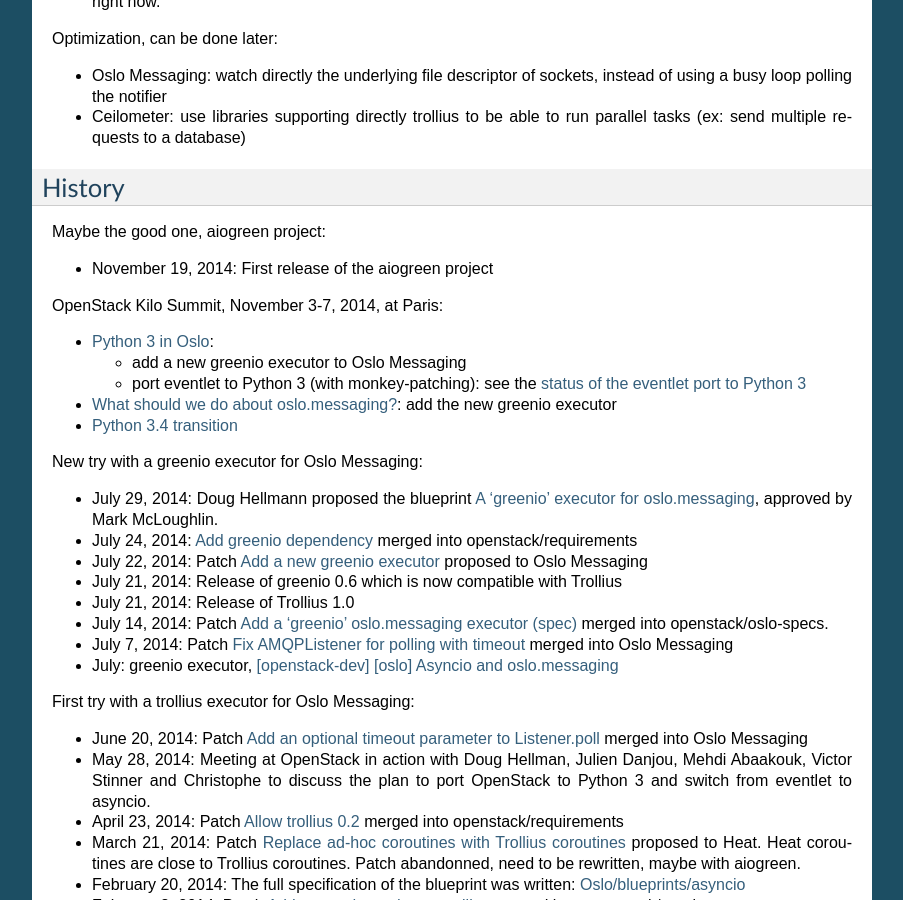
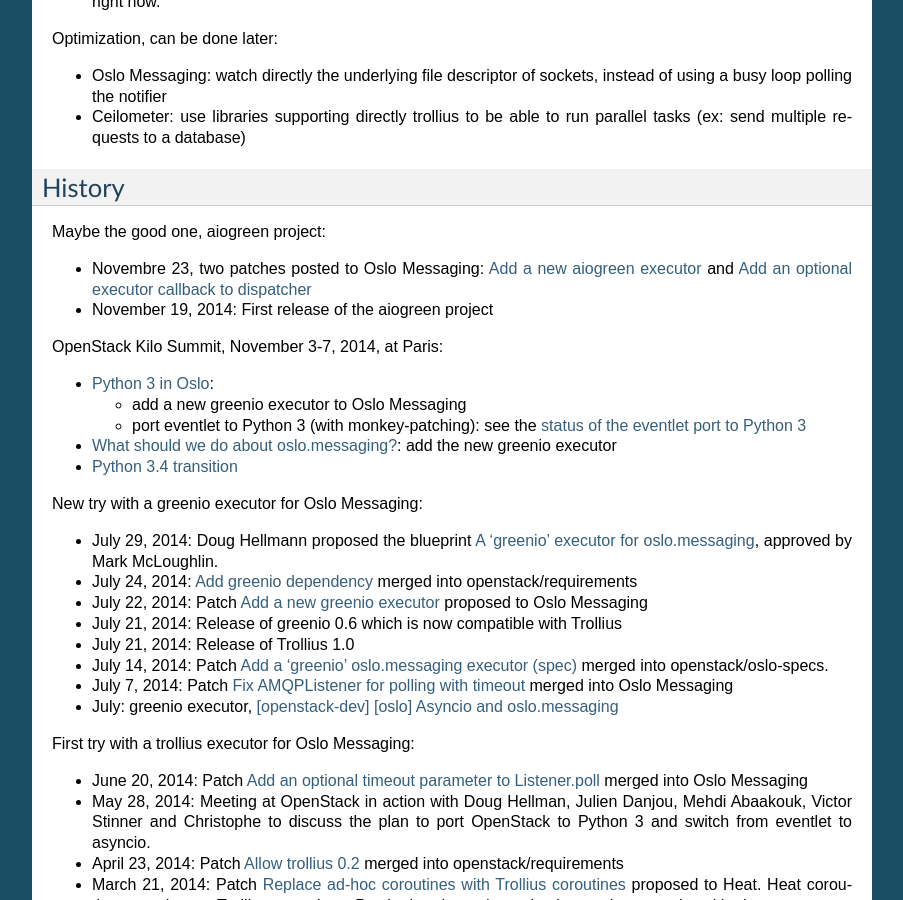
Before and after one commit to openstack-archive/deb-python-aioeventlet, a Sphinx documentation site: the page built from doc/openstack.rst, in a window 1280 px wide and 900 px high, scrolled down 1673 px. Shown: the whole window, without its empty margins (198-1101 px from the left). Built offline with Sphinx 7.4.7, drawn with Linux system fonts in a browser that asks for light colours.

Commit message:
openstack: 2 patches for oslo messaging

```diff
--- a/doc/openstack.rst
+++ b/doc/openstack.rst
@@ -112,6 +112,10 @@
 
 Maybe the good one, aiogreen project:
 
+* Novembre 23, two patches posted to Oslo Messaging:
+  `Add a new aiogreen executor <https://review.openstack.org/#/c/136653/>`_
+  and `Add an optional executor callback to dispatcher
+  <https://review.openstack.org/#/c/136652/>`_
 * November 19, 2014: First release of the aiogreen project
 
 OpenStack Kilo Summit, November 3-7, 2014, at Paris:
```
